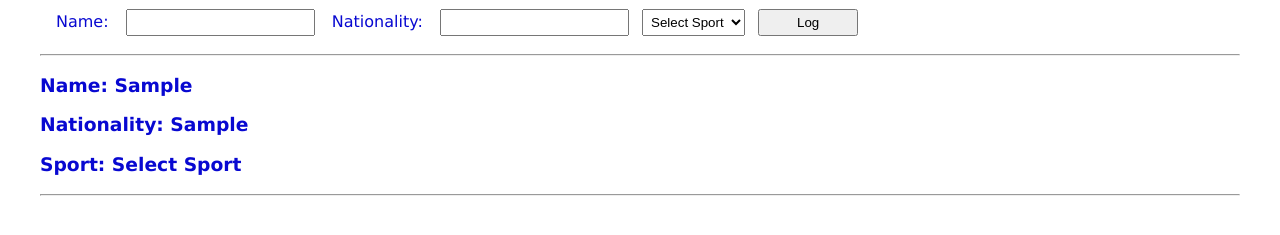
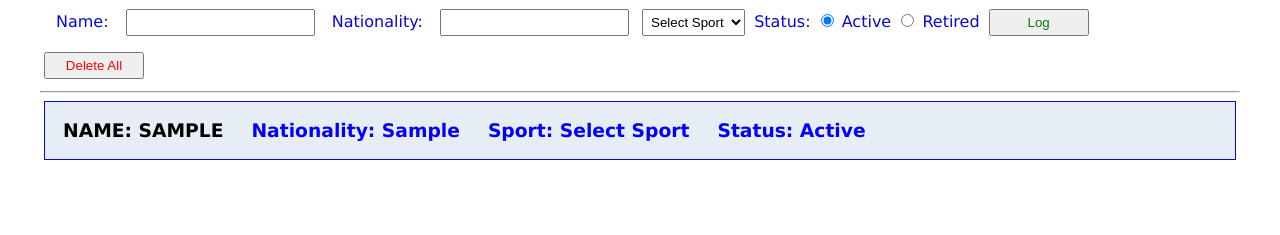
Before and after one commit to michaelmccoll/W6_WkEnd_JS_DOM_Logger, a plain HTML site: page index.html in a window 1280 px wide. Both pictures are taken after typing "Sample", "Sample" into the empty fields and a click on the input "Log". Shown: the part 137-372 px from the top of the page. Drawn offline with Linux system fonts and the light colour scheme.

Commit message:
Finished homework

```diff
--- a/css/style.css
+++ b/css/style.css
@@ -40,4 +40,34 @@ form {
     padding: 4px;
     margin: 4px;
     width: 100px;
+    color: green;
 }
+
+.delete {
+    padding: 4px;
+    margin: 4px;
+    width: 100px;
+    color: red;
+}
+
+.list-item {
+    margin: 4px 4px;
+    padding: 4px 4px;
+    border: 1px solid rgb(8, 8, 209);
+    background: #e7edf5;
+    display: flex;
+    flex-wrap: wrap;
+  }
+
+.nameList {
+    color: black;
+    text-transform: uppercase;
+    padding: 4px;
+    margin: 10px;
+}
+
+.detailList {
+    color:blue;
+    padding: 4px;
+    margin: 10px;
+}
--- a/index.html
+++ b/index.html
@@ -26,9 +26,17 @@
             <option class="sport" value="Golf">Golf</option>
             <option class="sport" value="Boxing">Boxing</option>
         </select>
+
+        <label class="status" for="status">Status: </label>
+        <input name="status" type="radio" id="active" value="Active" checked>
+        <label for="Active">Active</label>
+        <input name="status" type="radio" id="retired" value="Retired">
+        <label for="Retired">Retired</label>
+
         <input class="log" type="submit" value="Log">
     </form>
+    <button class="delete" id="delete-all">Delete All</button>
     <hr>
-    <section id="place"></section>
+    <section id="list"></section>
 </body>
 </html>
--- a/js/app.js
+++ b/js/app.js
@@ -1,33 +1,47 @@
 document.addEventListener("DOMContentLoaded",()=>{
     const log = document.querySelector('#form');
     log.addEventListener('submit',createFromClick);
+
+    const deleteAllButton = document.querySelector('#delete-all');
+    deleteAllButton.addEventListener('click', deleteAll);
 })
 
 const createFromClick = function(event){
     event.preventDefault();
     const newItem = addNewItem(event.target);
-    const place = document.querySelector('#place');
-    place.appendChild(newItem);
+    const list = document.querySelector('#list');
+    list.appendChild(newItem);
     event.target.reset();
 }
 
 const addNewItem = function(form){
     const newItem = document.createElement('p');
+    newItem.classList.add('list-item');
 
     const name = document.createElement('h3');
+    name.classList.add('nameList');
     name.textContent = `Name: ${form.name.value}`;
     newItem.appendChild(name);
 
     const nationality = document.createElement('h3');
+    nationality.classList.add('detailList');
     nationality.textContent = `Nationality: ${form.nationality.value}`;
     newItem.appendChild(nationality);
 
     const sport = document.createElement('h3');
+    sport.classList.add('detailList');
     sport.textContent = `Sport: ${form.sport.value}`;
     newItem.appendChild(sport);
 
-    const line = document.createElement('hr');
-    newItem.appendChild(line);
+    const status = document.createElement('h3');
+    status.classList.add('detailList');
+    status.textContent = `Status: ${form.status.value}`;
+    newItem.appendChild(status);
 
     return newItem;
 }
+
+const deleteAll = function () {
+    const list = document.querySelector('#list');
+    list.innerHTML = '';
+  }
```
